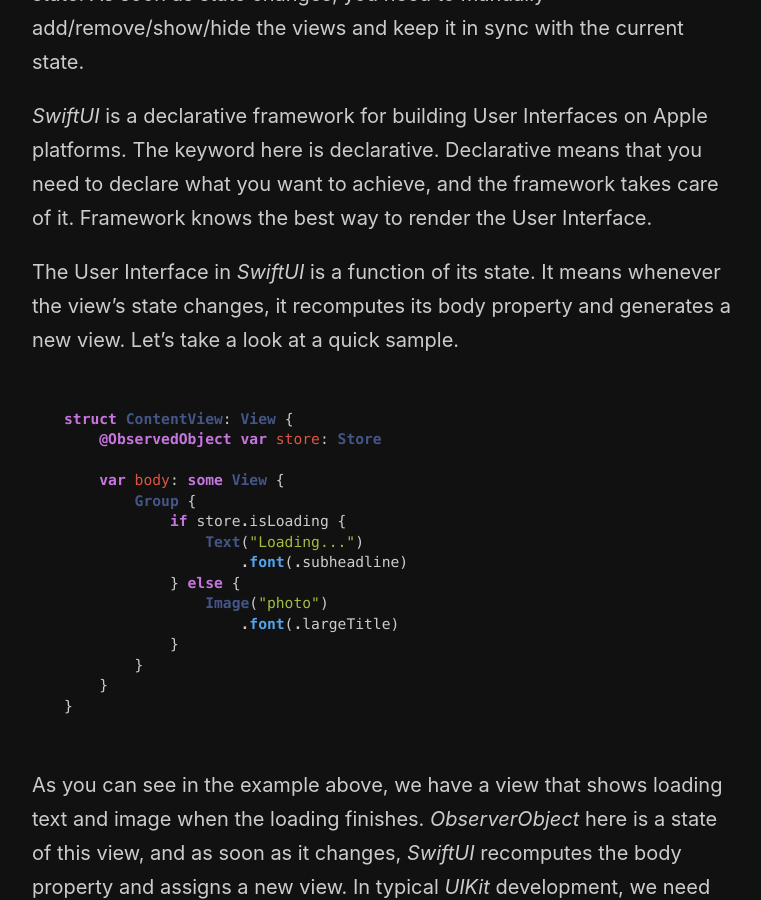
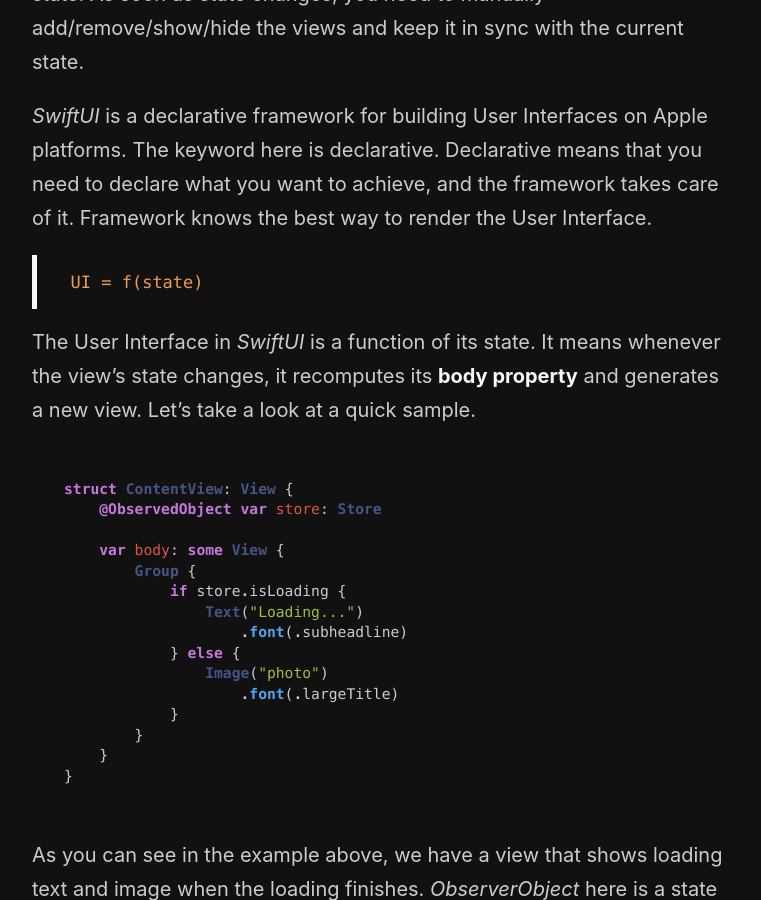
Before and after one commit to mecid/mecid.github.io, a Jekyll site: the page built from _posts/2019-11-19-you-have-to-change-mindset-to-use-swiftui.md, in a window 1280 px wide and 900 px high, scrolled down 626 px. Shown: the whole window, without its empty margins (258-1019 px from the left). Built offline with Jekyll 4.4.1, drawn with Linux system fonts in a browser that asks for light colours; some of the changed text lies outside the part shown.

Commit message:
Update 2019-11-19-you-have-to-change-mindset-to-use-swiftui.md

````diff
--- a/_posts/2019-11-19-you-have-to-change-mindset-to-use-swiftui.md
+++ b/_posts/2019-11-19-you-have-to-change-mindset-to-use-swiftui.md
@@ -10,7 +10,9 @@
 
 *SwiftUI* is a declarative framework for building User Interfaces on Apple platforms. The keyword here is declarative. Declarative means that you need to declare what you want to achieve, and the framework takes care of it. Framework knows the best way to render the User Interface.
 
-The User Interface in *SwiftUI* is a function of its state. It means whenever the view's state changes, it recomputes its body property and generates a new view. Let's take a look at a quick sample.
+> `UI = f(state)`
+
+The User Interface in *SwiftUI* is a function of its state. It means whenever the view's state changes, it recomputes its **body property** and generates a new view. Let's take a look at a quick sample.
 
 ```swift
 struct ContentView: View {
@@ -41,9 +43,10 @@
 
 ```swift
 print(Mirror(reflecting: ContentView(store: .init()).body))
+// Mirror for Group<_ConditionalContent<Text, ModifiedContent<Image, _EnvironmentKeyWritingModifier<Optional<Font>>>>>
 ```
 
-By using *Mirror* struct, we can print the real type of the *ContentView*'s body.
+By using *Mirror* struct, we can print the real type of the *ContentView*'s body and learn how *SwiftUI* works under the hood.
 
 #### Conclusion
 This week we learned the main difference between *UIKit* and *SwiftUI* and took an in-depth look at the diffing algorithm in *SwiftUI*. I hope you enjoy the post. Feel free to follow me on [Twitter](https://twitter.com/mecid) and ask your questions related to this post. Thanks for reading, and see you next week!
````
